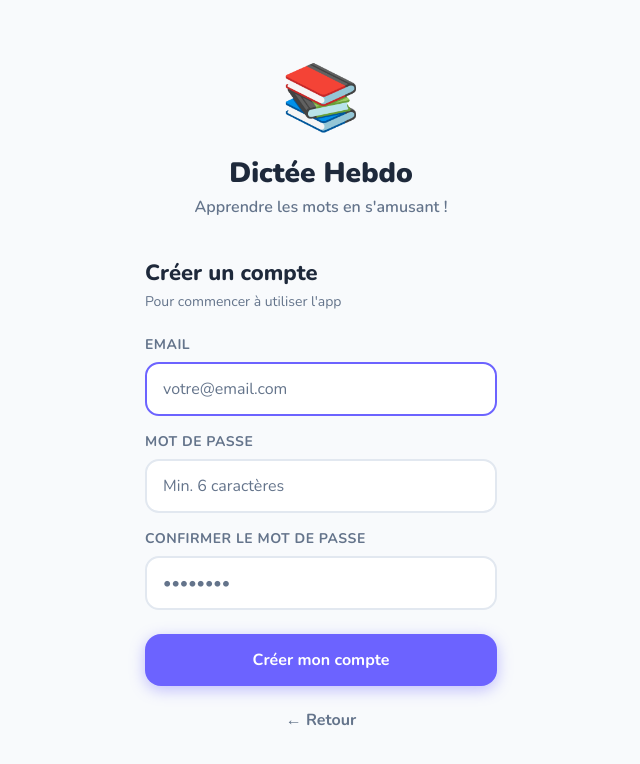
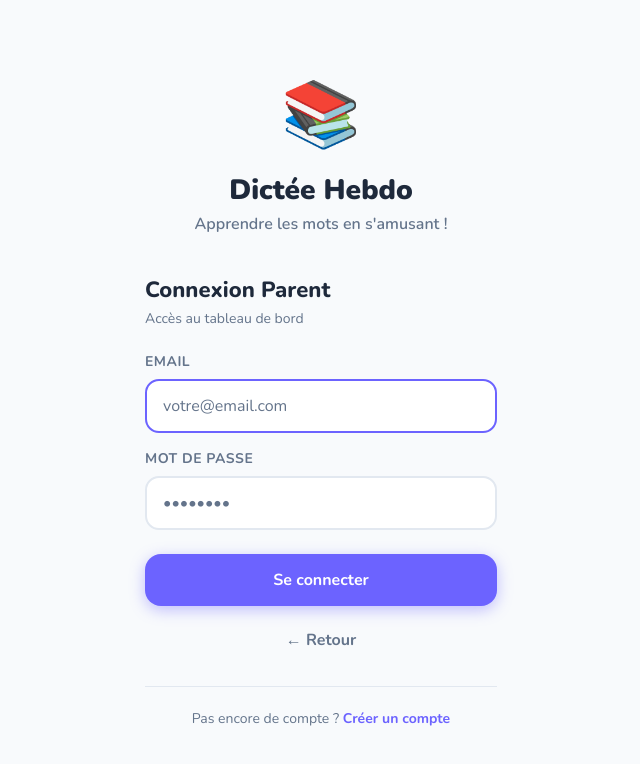
Before and after one commit to ghorfi-boop/dictee-hebdo, a React (Vite) app: page / in a window 1280 px wide. Both pictures are taken after a click on the button "👨‍👩‍👧 Je suis le parent". Shown: the top 764 px of the page, without its empty margins (319-959 px from the left). Built offline with nearby package versions, Linux system fonts and the light colour scheme.

Commit message:
fix: login page always shows both login and register options

```diff
--- a/src/pages/Login.jsx
+++ b/src/pages/Login.jsx
@@ -144,16 +144,11 @@ export default function Login() {
             )}
             <button
               className="btn btn-secondary btn-full"
-              onClick={() => setStep(parent ? STEP.PARENT_LOGIN : STEP.PARENT_REGISTER)}
+              onClick={() => setStep(STEP.PARENT_LOGIN)}
               style={{ fontSize: 18 }}
             >
               👨‍👩‍👧 Je suis le parent
             </button>
-            {!parent && (
-              <p style={{ textAlign: 'center', fontSize: 13, color: 'var(--text-muted)' }}>
-                Première visite ? Créez votre compte parent !
-              </p>
-            )}
           </div>
         )}
 
@@ -197,6 +192,16 @@ export default function Login() {
             >
               ← Retour
             </button>
+            <div style={{ textAlign: 'center', marginTop: 20, paddingTop: 20, borderTop: '1px solid var(--border)' }}>
+              <span style={{ color: 'var(--text-muted)', fontSize: 14 }}>Pas encore de compte ? </span>
+              <button
+                type="button"
+                onClick={() => { setStep(STEP.PARENT_REGISTER); setError('') }}
+                style={{ background: 'none', border: 'none', color: 'var(--primary)', fontWeight: 700, fontSize: 14, cursor: 'pointer', fontFamily: 'var(--font)' }}
+              >
+                Créer un compte
+              </button>
+            </div>
           </form>
         )}
 
@@ -250,6 +255,16 @@ export default function Login() {
             >
               ← Retour
             </button>
+            <div style={{ textAlign: 'center', marginTop: 20, paddingTop: 20, borderTop: '1px solid var(--border)' }}>
+              <span style={{ color: 'var(--text-muted)', fontSize: 14 }}>Déjà un compte ? </span>
+              <button
+                type="button"
+                onClick={() => { setStep(STEP.PARENT_LOGIN); setError('') }}
+                style={{ background: 'none', border: 'none', color: 'var(--primary)', fontWeight: 700, fontSize: 14, cursor: 'pointer', fontFamily: 'var(--font)' }}
+              >
+                Se connecter
+              </button>
+            </div>
           </form>
         )}
 
```
